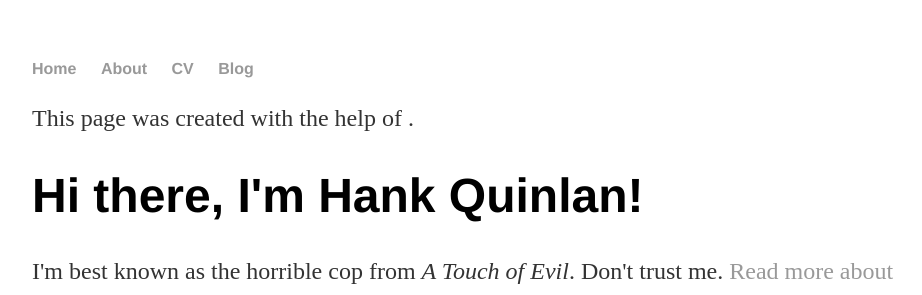
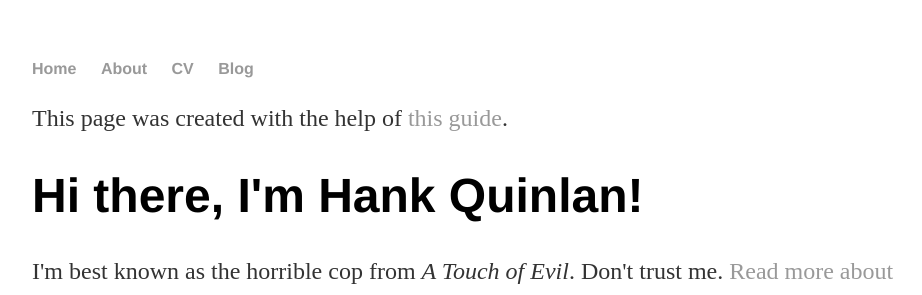
Before and after one commit to matthew-a-thomas/hello-pages, a Jekyll site: the page built from index.html, in a window 1280 px wide. Shown: the top 295 px of the page, without its empty margins (160-1082 px from the left). Built offline with Jekyll 4.4.1, drawn with Linux system fonts in a browser that asks for light colours.

Commit message:
Fixed link to guide

```diff
--- a/index.html
+++ b/index.html
@@ -3,7 +3,7 @@ layout: default
 title: Hank Quinlan, Horrible Cop
 ---
 <div class="blurb">
-	<p markdown="1">This page was created with the help of <http://jmcglone.com/guides/github-pages/>.</p>
+	<p>This page was created with the help of <a href="http://jmcglone.com/guides/github-pages/">this guide</a>.</p>
 	<h1>Hi there, I'm Hank Quinlan!</h1>
 	<p>I'm best known as the horrible cop from <em>A Touch of Evil</em>. Don't trust me. <a href="{{ site.baseurl }}/about">Read more about my life...</a></p>
 </div><!-- /.blurb -->
```
